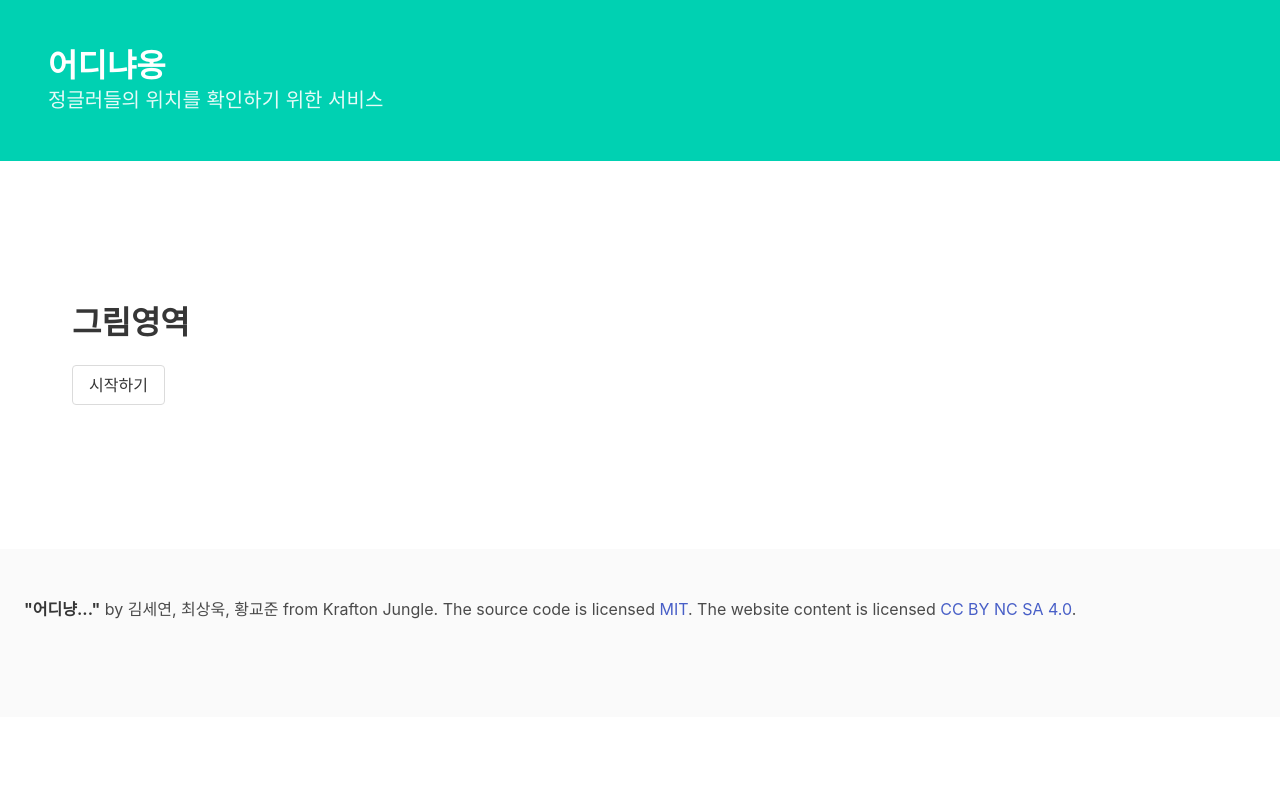
After one commit to jungle-poly/jungle-poly, a Flask app: page / in a window 1280 px wide. The commit adds this page. Run offline with Flask 3, Linux system fonts and the light colour scheme.

Commit message:
프로필 수정화면 UI 와 메인 페이지 생성

```diff
--- /dev/null
+++ b/templates/index.html
@@ -0,0 +1,37 @@
+<html lang="en">
+
+<head>
+    <meta charset="UTF-8">
+    <meta name="viewport" content="width=device-width, initial-scale=1.0">
+    <title>어디냥 | 메인화면</title>
+    <link rel="stylesheet" href="https://cdn.jsdelivr.net/npm/bulma@0.9.4/css/bulma.min.css">
+</head>
+
+<body>
+    <section class="hero is-primary">
+        <div class="hero-body">
+            <p class="title">
+                어디냐옹
+            </p>
+            <p class="subtitle">
+                정글러들의 위치를 확인하기 위한 서비스
+            </p>
+        </div>
+    </section>
+    <section class="section is-medium">
+        <h1 class="title">그림영역</h1>
+        <a class="button">시작하기</a>
+
+    </section>
+    <footer class="footer">
+        <div class="content has-text-left">
+            <p>
+                <strong>"어디냥..."</strong> by 김세연, 최상욱, 황교준 from Krafton Jungle. The source code is licensed
+                <a href="http://opensource.org/licenses/mit-license.php">MIT</a>. The website content
+                is licensed <a href="http://creativecommons.org/licenses/by-nc-sa/4.0/">CC BY NC SA 4.0</a>.
+            </p>
+        </div>
+    </footer>
+</body>
+
+</html>
```
Also changed, not shown: templates/show_profile.html (+102 -28 lines).
